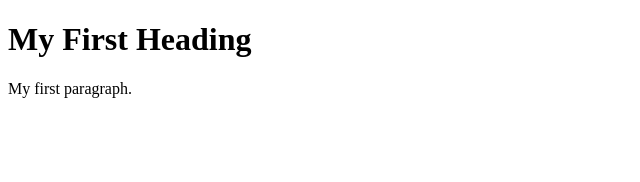
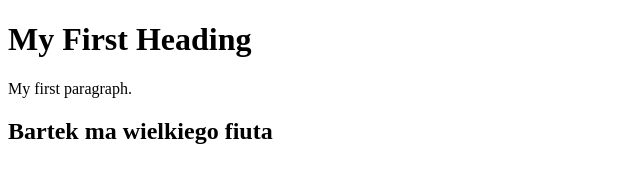
Before and after one commit to 14nCW/14ncw.github.io, a plain HTML site: page index.html in a window 1280 px wide. Shown: the whole page, without its empty margins (0-640 px from the left). Drawn offline with Linux system fonts and the light colour scheme.

Commit message:
Update index.html

```diff
--- a/index.html
+++ b/index.html
@@ -4,6 +4,7 @@
 
 <h1>My First Heading</h1>
 <p>My first paragraph.</p>
+<h2>Bartek ma wielkiego fiuta</h2>
 
 </body>
 </html>
```
